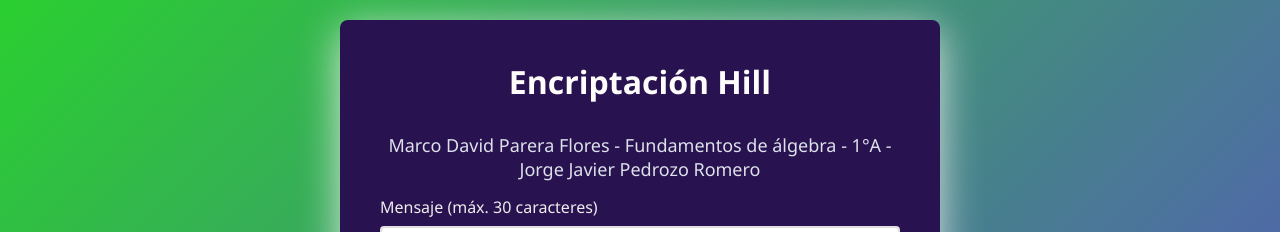
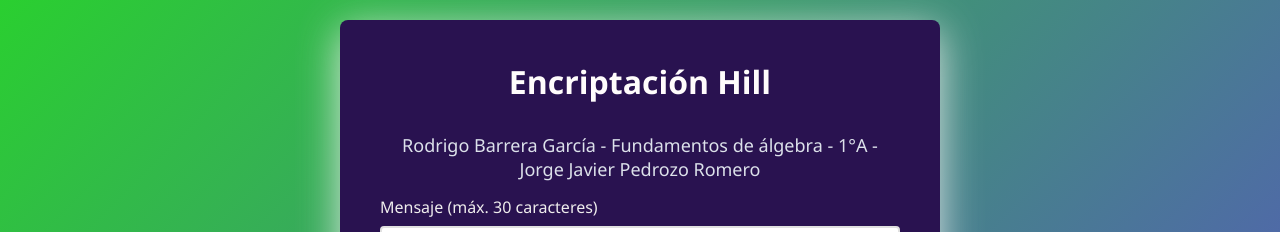
Before and after one commit to RodriTSW/Actividad-21-Encriptaci-n-Hill, a plain HTML site: page index.html in a window 1280 px wide. Shown: the top 232 px of the page. Drawn offline with Linux system fonts and the light colour scheme.

Commit message:
Update index.html

```diff
--- a/index.html
+++ b/index.html
@@ -9,7 +9,7 @@
 <body>
     <div class="container">
         <h1>Encriptación Hill</h1>
-        <p>Marco David Parera Flores  -  Fundamentos de álgebra - 1°A - Jorge Javier Pedrozo Romero</p>
+        <p>Rodrigo Barrera García  -  Fundamentos de álgebra - 1°A - Jorge Javier Pedrozo Romero</p>
 
         <div class="section">
             <label for="mensaje">Mensaje (máx. 30 caracteres)</label>
```
